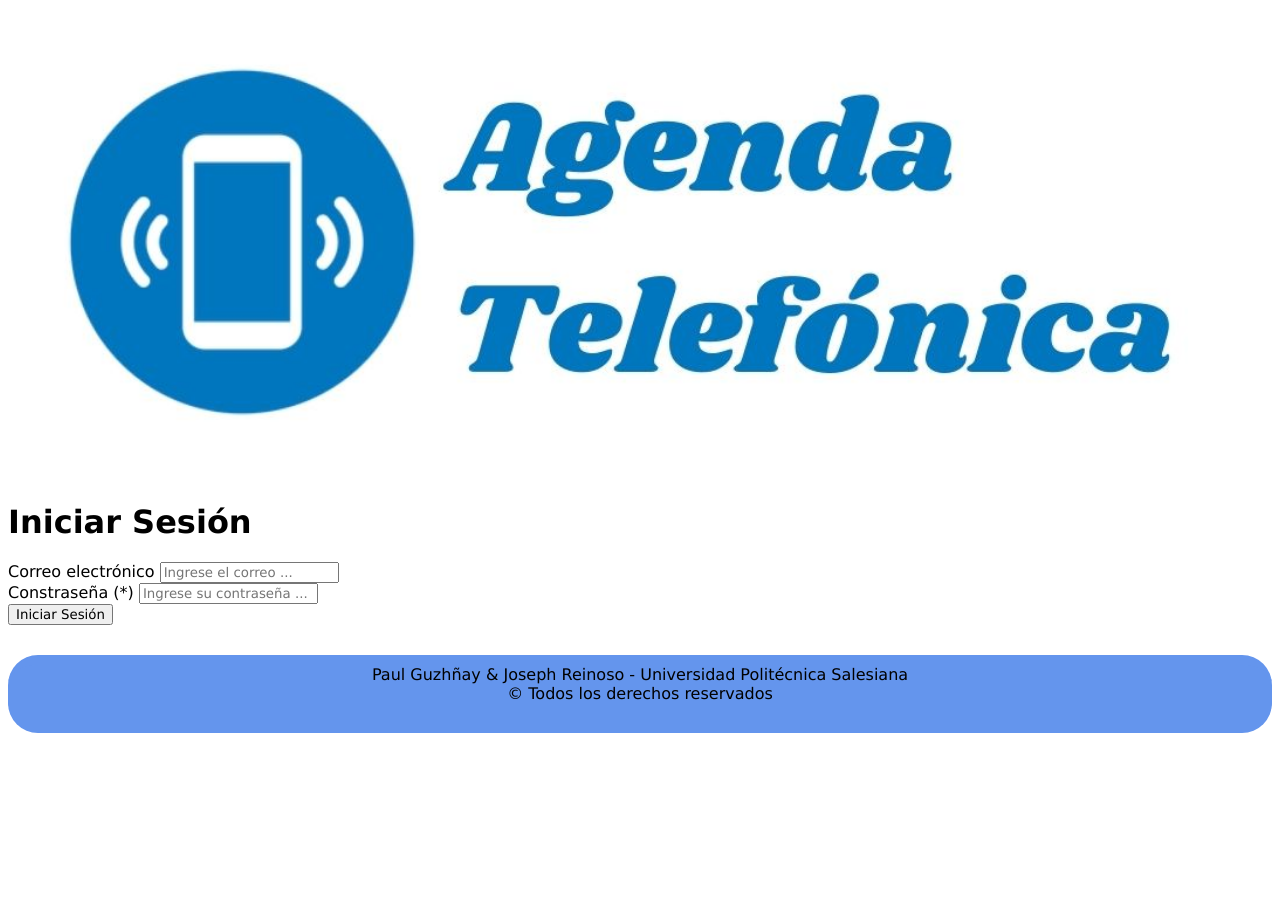
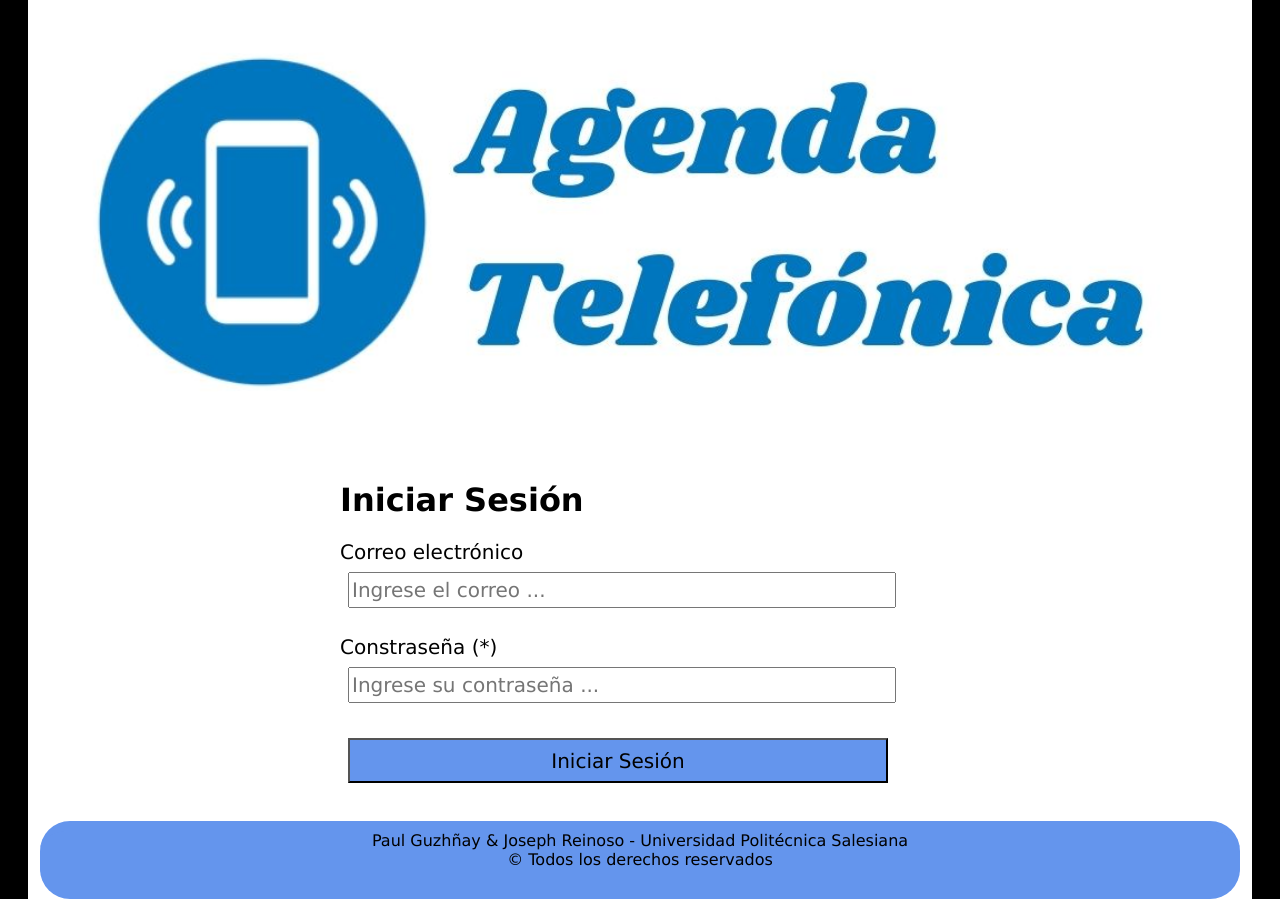
Before and after one commit to Paulguzhnay/Practica01-Agenda-Telefonica-en-PHP, a PHP site: page /public/vista/login.html in a window 1280 px wide. Before the commit the page ends 733 px from the top, so only its background shows below. Run offline with PHP 8.4, Linux system fonts and the light colour scheme.

Commit message:
Diseño del login y registrarse

```diff
--- a/css/estilo.css
+++ b/css/estilo.css
@@ -1,5 +1,19 @@
 *{
     font-family: Verdana, Geneva, Tahoma, sans-serif;
+}
+html{
+    background-color: black;
+    font-family: Verdana, Geneva, Tahoma, sans-serif;
+}
+body{
+	width: 100%;
+	max-width: 1200px;
+	padding-left: 0.9%;
+	padding-right: 0.9%;
+	margin: 0px auto auto auto;
+	clear: none;
+	float: none;
+	background-color: white;
 }
 footer{
     width: 100%;
--- /dev/null
+++ b/css/layout.css
@@ -0,0 +1,65 @@
+*{
+    font-family: Verdana, Geneva, Tahoma, sans-serif;
+}
+html {
+	font-size: 100%;
+	-webkit-text-size-adjust: 100%;
+	-ms-text-size-adjust: 100%;
+}
+img, object, embed, video {
+	max-width: 100%;
+}
+header {
+	margin-bottom: 10px;
+	width: 100%;
+}
+header img {
+	width: 100%;
+}
+body {
+    text-align: left;
+    width: 100%;
+    margin: auto;
+}
+form{
+    width: 100%;
+    max-width: 600px;
+    margin: 0 auto;
+    display: flex;
+    flex-direction: column;
+    justify-content: center;
+    align-items: flex-start;
+}
+input#login{
+    background-color: cornflowerblue;
+    font-size: 20px;
+    width: 90%;
+    height: 45px;
+    margin: 0.5rem;
+}
+input{
+    font-size: 20px;
+    width: 90%;
+    height: 30px;
+    margin: 0.5rem;
+}
+label{
+    font-size: 20px;
+}
+input#crear{
+    background-color: cornflowerblue;
+    font-size: 20px;
+    width: 90%;
+    height: 45px;
+    margin: 0.5rem;
+}
+input#cancelar{
+    background-color: cornflowerblue;
+    font-size: 20px;
+    width: 90%;
+    height: 45px;
+    margin: 0.5rem;
+}
+select{
+    font-size: 20px;
+}
--- a/index.html
+++ b/index.html
@@ -10,9 +10,9 @@
         <img src="images/Agenda Telefonica.jpg">
         <nav>
             <ul>
-            <li><a>Búsqueda de Contactos</a></li>
-            <li><a>Registrarse</a></li>
-            <li><a>Iniciar Sesión</a></li>
+            <li><a href="admin/vista/user/indexBusqueda.php">Búsqueda de Contactos</a></li>
+            <li><a href="public/vista/crearUsuario.html">Registrarse</a></li>
+            <li><a href="public/vista/login.html">Iniciar Sesión</a></li>
             </ul>
         </nav>
 
```
Also changed, not shown: config/conexionBD.php (+16 -0 lines), public/vista/crearUsuario.html (added, +77 -0 lines), public/controladores/loggin.php (deleted), public/controladores/login.php (added).
